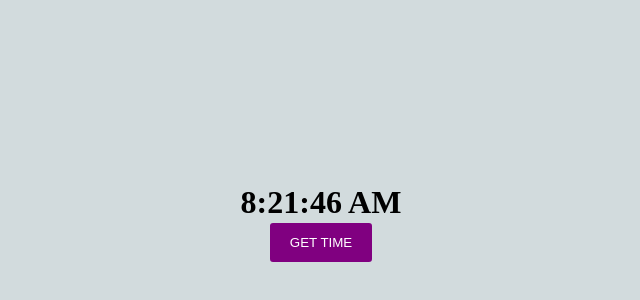
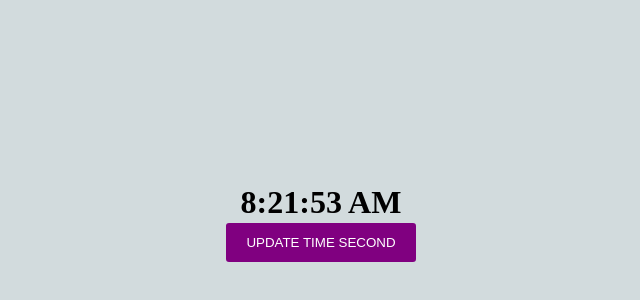
Before and after one commit to ayush007-ak/React-js-pratice-and-revision, a React (Create React App) app: page / in a window 1280 px wide. Shown: the part 176-476 px from the top of the page, without its empty margins (319-959 px from the left). Built offline with nearby package versions, Linux system fonts and the light colour scheme; a web font is replaced by a local one.

Commit message:
Digital watch using setInterval

```diff
--- a/src/App.js
+++ b/src/App.js
@@ -1,28 +1,95 @@
 import React, { useState } from 'react'
+let time =new Date().toLocaleTimeString();
 
 const App = () => {
+    const Increase = () =>{
+        time =new Date().toLocaleTimeString();
+        setCtime(time)
+    }
 
+    setInterval(Increase , 1000)
 
-    let newTime = new Date().toLocaleTimeString();
-
-    const [ctime, setCtime] = useState(newTime)
-
-
-
-    const UpdateTime = () => {
-        // console.log('or bhai')
-       let newmyTime = new Date().toLocaleTimeString();
-       setCtime(newmyTime)
-    }
+    const [ctime,setCtime] = useState(time)
     return (
         <div>
-            <h1> {ctime} </h1>
-            <button onClick={UpdateTime}>Get Time</button>
+
+            <h1>{ctime}</h1>
+            <button  onClick={Increase}>Update time second</button>
         </div>
     )
 }
 
 export default App
+
+
+
+
+
+
+
+
+
+
+
+
+
+
+
+
+
+
+
+
+
+
+
+
+
+
+
+
+
+
+
+
+
+
+
+
+
+
+
+
+
+
+
+
+
+// import React, { useState } from 'react'
+
+// const App = () => {
+
+
+//     let newTime = new Date().toLocaleTimeString();
+
+//     const [ctime, setCtime] = useState(newTime)
+
+
+
+//     const UpdateTime = () => {
+//         // console.log('or bhai')
+//        let newmyTime = new Date().toLocaleTimeString();
+//        setCtime(newmyTime)
+//     }
+//     return (
+//         <div>
+//             <h1> {ctime} </h1>
+//             <button onClick={UpdateTime}>Get Time</button>
+//         </div>
+//     )
+// }
+
+// export default App
 
 
 
```
